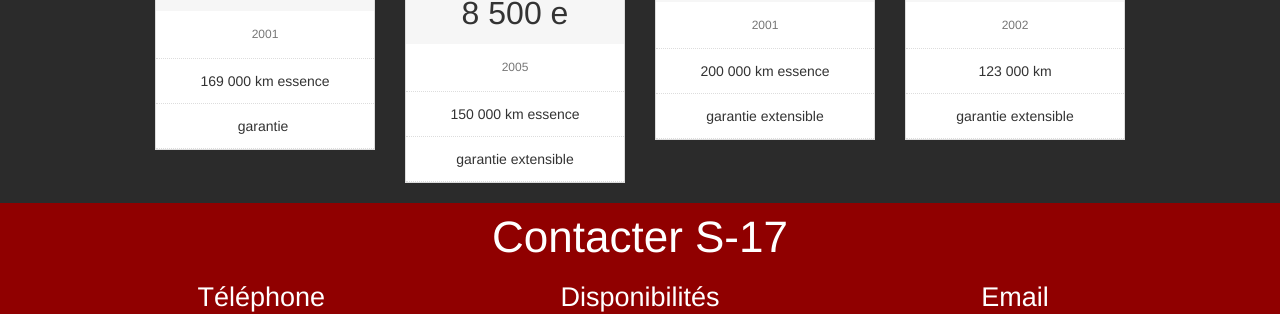
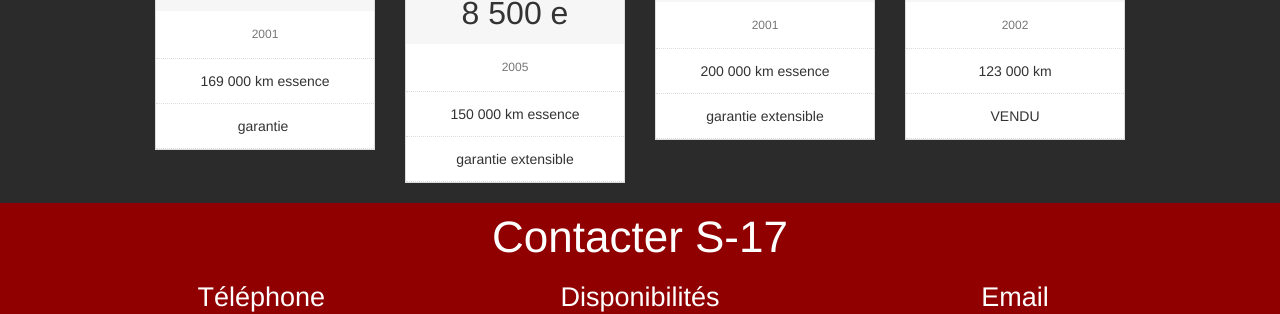
Before and after one commit to Thegeiger/S-17, a Jekyll site: the page built from index.html, in a window 1280 px wide and 900 px high, scrolled down 2310 px. Shown: the part 156-470 px from the top of the window. Built offline with Jekyll 4.4.1, drawn with Linux system fonts in a browser that asks for light colours.

Commit message:
Updated '/index.html' via CloudCannon

```diff
--- a/index.html
+++ b/index.html
@@ -530,7 +530,7 @@ location:
                   <li class="price editable">2 390 e</li>
                   <li class="description editable">2002</li>
                   <li class="bullet-item editable">123 000 km</li>
-                  <li class="bullet-item editable">garantie extensible</li>
+                  <li class="bullet-item editable">VENDU</li>
                 </ul>
               </div>
             </div>
```
